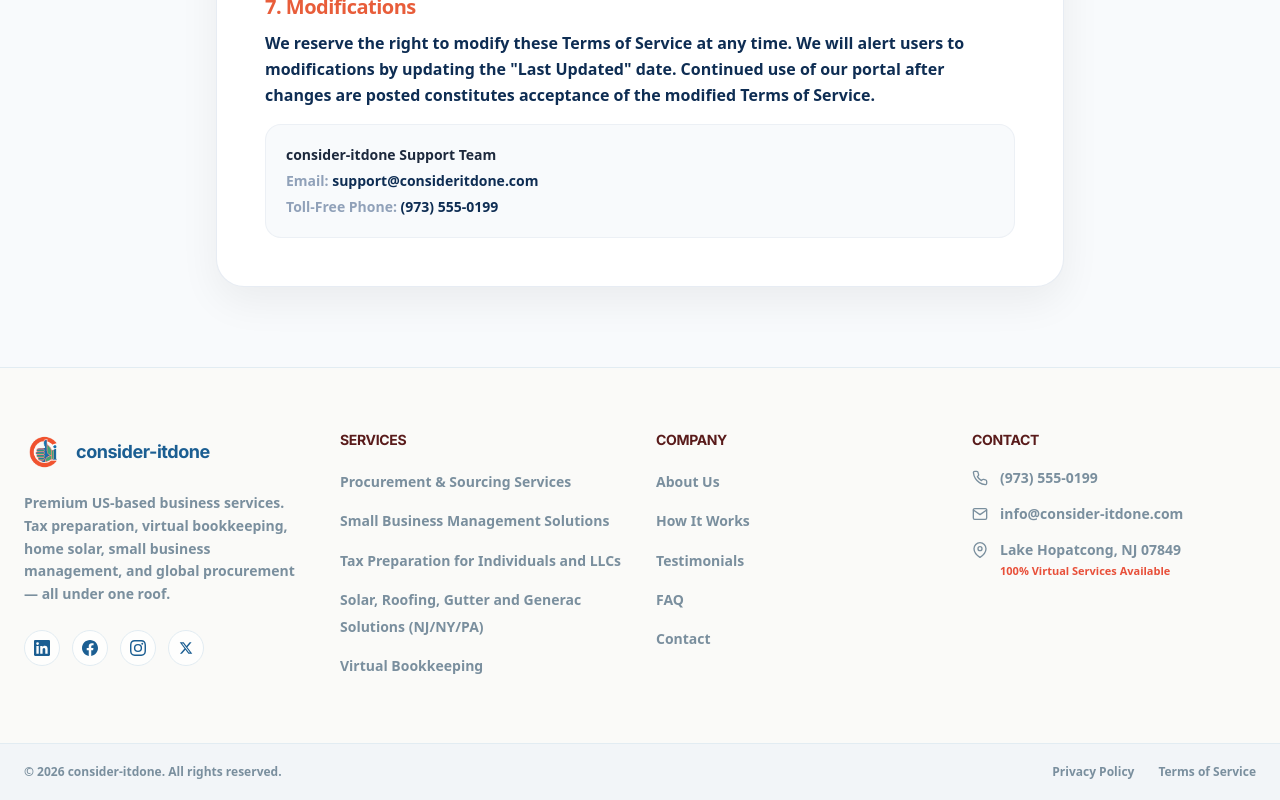
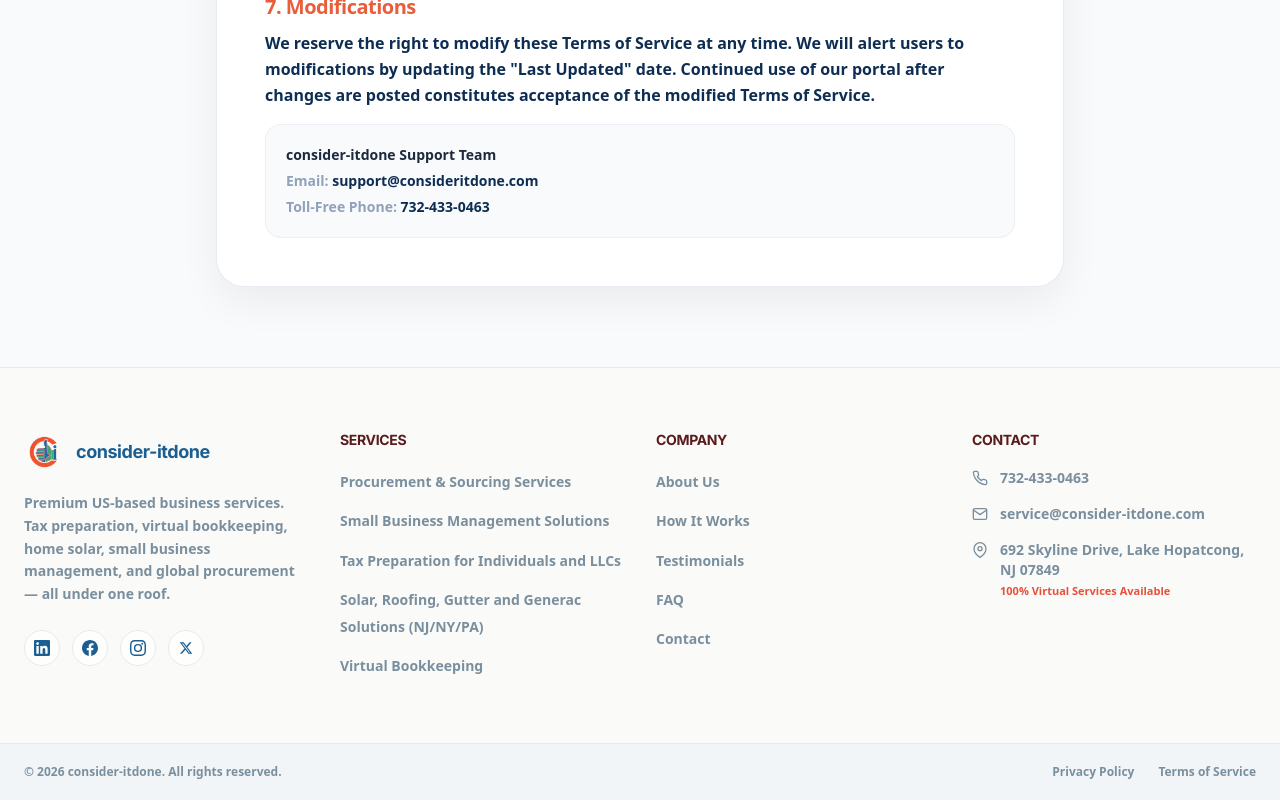
Before and after one commit to sahilbhargava6/cid-frontend, a Next.js app: page /terms in a window 1280 px wide. Shown: the part 1440-2240 px from the top of the page. Built offline with nearby package versions, Linux system fonts and the light colour scheme; no server answers.

Commit message:
feat: implement legal pages and add reusable call-to-action component

```diff
--- a/src/app/privacy/page.tsx
+++ b/src/app/privacy/page.tsx
@@ -3,7 +3,7 @@
 import Navbar from "@/components/Navbar";
 import Footer from "@/components/Footer";
 import React, { useEffect } from "react";
-import { useSiteConfig } from "@/data/siteConfigData";
+import { useSiteConfig, getCleanPhone } from "@/data/siteConfigData";
 import dynamic from "next/dynamic";
 
 const Background3D = dynamic(() => import("@/components/Background3D"), {
@@ -152,8 +152,8 @@ export default function PrivacyPolicy() {
                 </p>
                 <div className="p-5 bg-slate-50 dark:bg-slate-800/50 border border-slate-200/50 dark:border-slate-800/50 rounded-2xl text-xs sm:text-sm space-y-1.5">
                   <p className="font-extrabold text-slate-800 dark:text-slate-100">consider-itdone Privacy Team</p>
-                  <p><span className="font-semibold text-slate-400">Email:</span> privacy@consideritdone.com</p>
-                  <p><span className="font-semibold text-slate-400">Toll-Free Phone:</span> {config.contactPhone}</p>
+                  <p><span className="font-semibold text-slate-400">Email:</span> <a href="mailto:privacy@consideritdone.com" className="hover:text-[#E85D3A] transition-colors">privacy@consideritdone.com</a></p>
+                  <p><span className="font-semibold text-slate-400">Toll-Free Phone:</span> <a href={`tel:${getCleanPhone(config.contactPhone)}`} className="hover:text-[#E85D3A] transition-colors">{config.contactPhone}</a></p>
                 </div>
               </section>
             </div>
--- a/src/app/terms/page.tsx
+++ b/src/app/terms/page.tsx
@@ -3,7 +3,7 @@
 import Navbar from "@/components/Navbar";
 import Footer from "@/components/Footer";
 import React, { useEffect } from "react";
-import { useSiteConfig } from "@/data/siteConfigData";
+import { useSiteConfig, getCleanPhone } from "@/data/siteConfigData";
 import dynamic from "next/dynamic";
 
 const Background3D = dynamic(() => import("@/components/Background3D"), {
@@ -144,8 +144,8 @@ export default function TermsOfService() {
                 </p>
                 <div className="p-5 bg-slate-50 dark:bg-slate-800/50 border border-slate-200/50 dark:border-slate-800/50 rounded-2xl text-xs sm:text-sm space-y-1.5">
                   <p className="font-extrabold text-slate-800 dark:text-slate-100">consider-itdone Support Team</p>
-                  <p><span className="font-semibold text-slate-400">Email:</span> support@consideritdone.com</p>
-                  <p><span className="font-semibold text-slate-400">Toll-Free Phone:</span> {config.contactPhone}</p>
+                  <p><span className="font-semibold text-slate-400">Email:</span> <a href="mailto:support@consideritdone.com" className="hover:text-[#E85D3A] transition-colors">support@consideritdone.com</a></p>
+                  <p><span className="font-semibold text-slate-400">Toll-Free Phone:</span> <a href={`tel:${getCleanPhone(config.contactPhone)}`} className="hover:text-[#E85D3A] transition-colors">{config.contactPhone}</a></p>
                 </div>
               </section>
             </div>
--- a/src/components/CTA.tsx
+++ b/src/components/CTA.tsx
@@ -2,7 +2,7 @@
 
 import { useState } from "react";
 import api from "@/lib/api";
-import { useSiteConfig } from "@/data/siteConfigData";
+import { useSiteConfig, getCleanPhone, getCleanEmail } from "@/data/siteConfigData";
 
 const availableServices = [
   "Tax Preparation",
@@ -170,7 +170,7 @@ export default function CTA() {
             {/* Direct Contact info */}
             <div className="flex flex-col gap-4 mb-8">
               <a
-                href={`tel:${config.contactPhone}`}
+                href={`tel:${getCleanPhone(config.contactPhone)}`}
                 className="flex items-center gap-4 group text-white hover:text-[var(--cid-coral-light)] transition-colors duration-200"
               >
                 <div
@@ -200,7 +200,7 @@ export default function CTA() {
               </a>
 
               <a
-                href={`mailto:${config.contactEmail}`}
+                href={`mailto:${getCleanEmail(config.contactEmail)}`}
                 className="flex items-center gap-4 group text-white hover:text-[var(--cid-coral-light)] transition-colors duration-200"
               >
                 <div
--- a/src/components/Footer.tsx
+++ b/src/components/Footer.tsx
@@ -4,7 +4,7 @@ import React, { useState, useEffect } from "react";
 import Image from "next/image";
 import Link from "next/link";
 import { getServices } from "@/data/servicesData";
-import { useSiteConfig } from "@/data/siteConfigData";
+import { useSiteConfig, getCleanPhone, getCleanEmail } from "@/data/siteConfigData";
 
 const serviceLinks = getServices().map((s) => ({
   label: s.title,
@@ -177,7 +177,7 @@ export default function Footer() {
             </h4>
             <div className="flex flex-col gap-4">
               <a
-                href={`tel:${config.contactPhone}`}
+                href={`tel:${getCleanPhone(config.contactPhone)}`}
                 className="flex items-center gap-3 text-sm font-semibold transition-colors duration-200 hover:text-[#E8503A]"
                 style={{ color: "#7A8F9E" }}
               >
@@ -196,7 +196,7 @@ export default function Footer() {
                 {config.contactPhone}
               </a>
               <a
-                href={`mailto:${config.contactEmail}`}
+                href={`mailto:${getCleanEmail(config.contactEmail)}`}
                 className="flex items-center gap-3 text-sm font-semibold transition-colors duration-200 hover:text-[#E8503A]"
                 style={{ color: "#7A8F9E" }}
               >
--- a/src/data/siteConfigData.ts
+++ b/src/data/siteConfigData.ts
@@ -50,9 +50,9 @@ const STORAGE_KEY = "cid_site_config";
 
 export const defaultSiteConfig: SiteConfig = {
   brandName: "consider-itdone",
-  contactEmail: "info@consider-itdone.com",
-  contactPhone: "(973) 555-0199",
-  contactAddress: "Lake Hopatcong, NJ 07849",
+  contactEmail: "service@consider-itdone.com",
+  contactPhone: "732-433-0463",
+  contactAddress: "692 Skyline Drive, Lake Hopatcong, NJ 07849",
   whyChooseUsTitle: "Why Smart People Work With Us",
   whyChooseUsLeft: {
     title: "You Plan - We Implement",
@@ -285,3 +285,19 @@ export async function resetSiteConfig(): Promise<void> {
     console.error("Failed to reset site config on backend:", err);
   }
 }
+
+/**
+ * Helper to clean phone string for tel: link (only digits and leading +)
+ */
+export function getCleanPhone(phone?: string): string {
+  if (!phone) return "";
+  return phone.replace(/[^0-9+]/g, "");
+}
+
+/**
+ * Helper to clean email string for mailto: link
+ */
+export function getCleanEmail(email?: string): string {
+  if (!email) return "";
+  return email.trim();
+}
```
Also changed, not shown: src/app/contact-us/page.tsx (+9 -9 lines), 1 other file (tests, documents, lock files or other folders).
